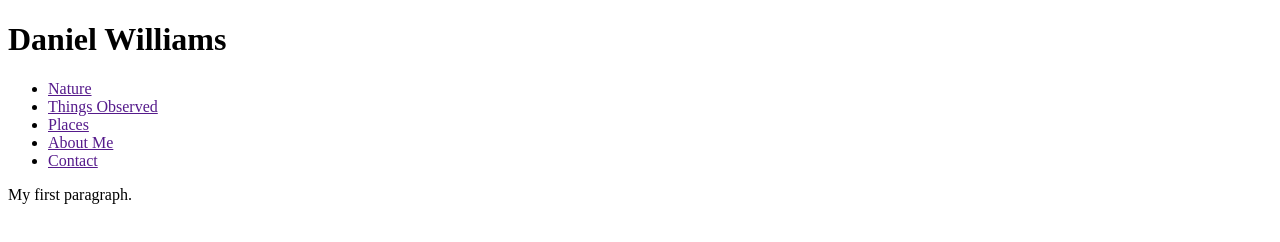
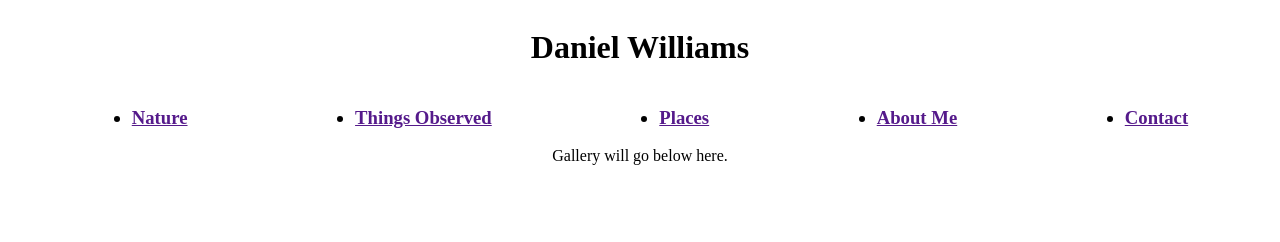
Before and after one commit to dwilliams427/DW_photography_portfolio, a plain HTML site: page photography_portfolio/index.html in a window 1280 px wide. Drawn offline with Linux system fonts and the light colour scheme.

Commit message:
added flexbox styling to heading# Please enter the commit message for your changes. Lines starting

```diff
--- a/photography_portfolio/index.html
+++ b/photography_portfolio/index.html
@@ -1,12 +1,16 @@
 <!DOCTYPE html>
 <html>
     <head>
+        <link rel="stylesheet" href="style.css">
         <title>Daniel Williams Photography</title>
     </head>
 <body>
 
+<div class="name-heading">
     <h1>Daniel Williams</h1>
+</div>
 <div class="nav-buttons">
+    <h3>
         <ul class="nav-list">
             <li class="nav-item">
                 <a href="">Nature</a>
@@ -24,8 +28,10 @@
                 <a href="">Contact</a>
             </li>
         </ul>
+    </h3>
 </div>
-<p>My first paragraph.</p>
+
+<p>Gallery will go below here.</p>
 
 </body>
 </html>
--- a/photography_portfolio/style.css
+++ b/photography_portfolio/style.css
@@ -1 +1,29 @@
 /*css code goes here*/
+div.name-heading {
+    display: flex;
+    justify-content: center;
+
+}
+
+/* div.nav-buttons {
+    display: inline-flex;
+    justify-content: center;
+} */
+
+ul.nav-list {
+    display: flex;
+    justify-content: center;
+    justify-content: space-around;
+    align-items: center;
+    flex-wrap: wrap;
+}
+
+/* li.nav-items {
+    display: flex;
+
+} */
+
+p {
+    display: flex;
+    justify-content: center;
+}
```
Lines whose indentation alone changed are shown as unchanged.
